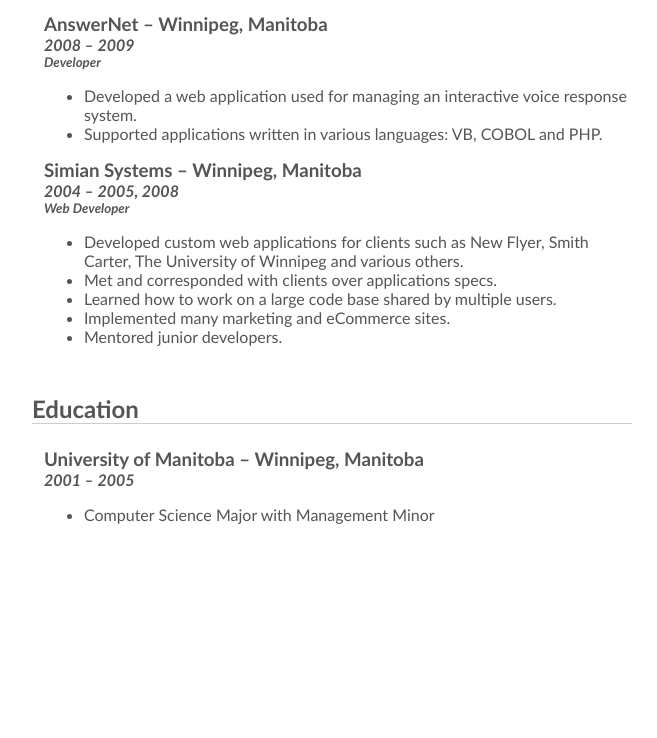
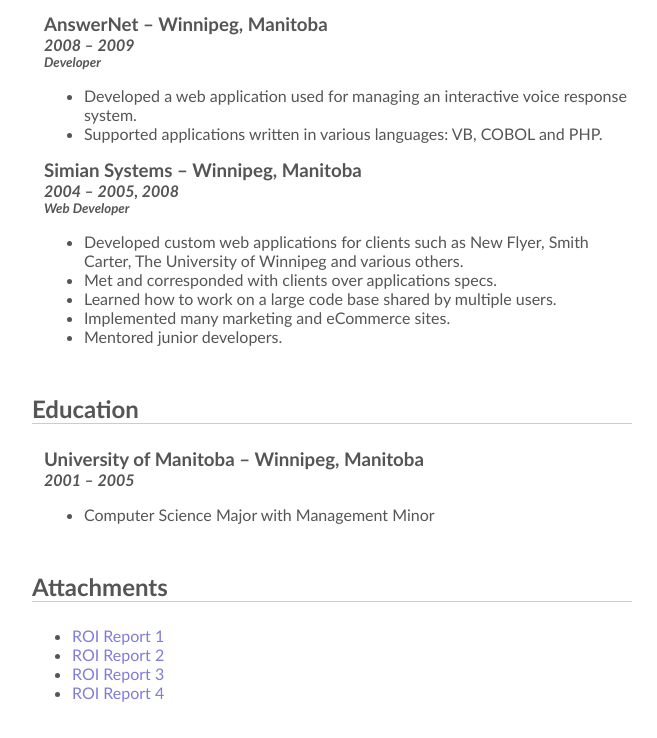
Before and after one commit to jdart/jdart.github.io, a plain HTML site: page index.html in a window 1280 px wide. Shown: the part 811-1549 px from the top of the page, without its empty margins (308-965 px from the left). Before the commit the page ends 1395 px from the top, so only its background shows below. Drawn offline with Linux system fonts and the light colour scheme.

Commit message:
added some reports

```diff
--- a/index.html
+++ b/index.html
@@ -37,7 +37,7 @@
 			.job h4, .job h5, .school h4, .school h5 {
 				font-style: italic;
 			}
-			.education {
+			.attachments {
 				margin-bottom: 10%;
 			}
 			.job, .school, .details {
@@ -119,5 +119,13 @@
 				<ul><li>Computer Science Major with Management Minor</li></ul>
 			</div>
 		</section>
+		<section class="attachments">
+			<h2>Attachments</h2>
+			<ul>
+				<li><a href="Krevco.pdf">ROI Report 1</a></li>
+				<li><a href="HorizonHearing.pdf">ROI Report 2</a></li>
+				<li><a href="JohnsonInsurance.pdf">ROI Report 3</a></li>
+				<li><a href="RestoreEyes.pdf">ROI Report 4</a></li>
+		</section>
 	</body>
 </html>
```
Also changed, not shown: 4 other files.
